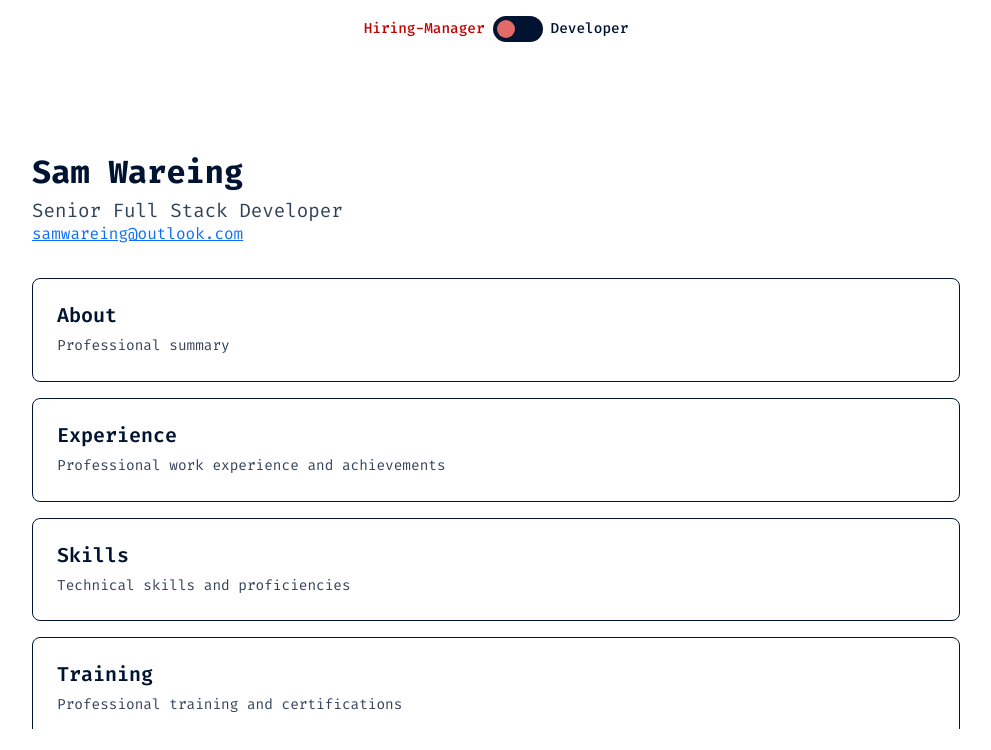
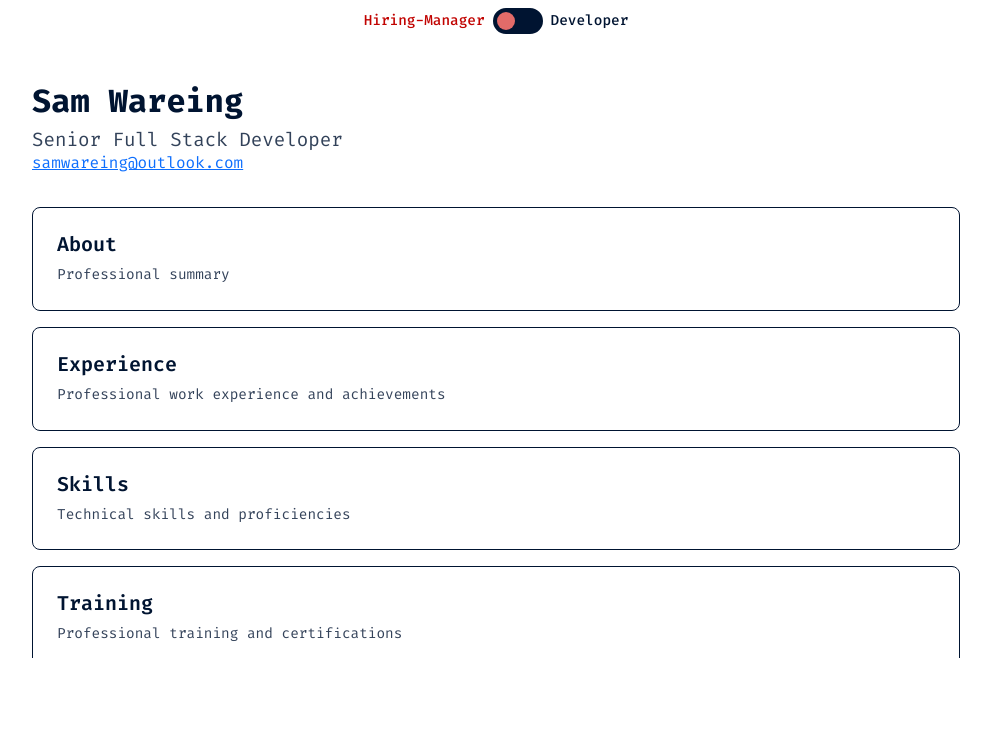
Before and after one commit to samwareing/samwareing.github.io, a React (Create React App) app: page / in a window 1280 px wide. Shown: the top 750 px of the page, without its empty margins (144-1135 px from the left). Built offline with nearby package versions, Linux system fonts and the light colour scheme.

Commit message:
Decrease space between toggle and hiring view for desktop

```diff
--- a/src/App.css
+++ b/src/App.css
@@ -212,6 +212,7 @@
   height: 75vh;
   display: flex;
   flex-direction: column;
+  margin-top: 0.5rem;
 }
 
 .name-section {
--- a/src/App.js
+++ b/src/App.js
@@ -28,10 +28,10 @@
 
   return (
     <main className={`container-fluid min-vh-100 d-flex flex-column p-2 p-md-0 ${!isDeveloperMode ? 'allow-scrolling' : ''}`}>
-      <div className="d-flex justify-content-center pt-3">
+      <div className="d-flex justify-content-center pt-2">
         <DeveloperToggle isDeveloperMode={isDeveloperMode} onToggle={handleToggleMode} />
       </div>
-      <div className="d-flex flex-grow-1 align-items-center justify-content-center">
+      <div className="d-flex flex-grow-1 align-items-start justify-content-center">
         {isDeveloperMode ? (
           <TerminalBox isDeveloperMode={isDeveloperMode} />
         ) : (
```
